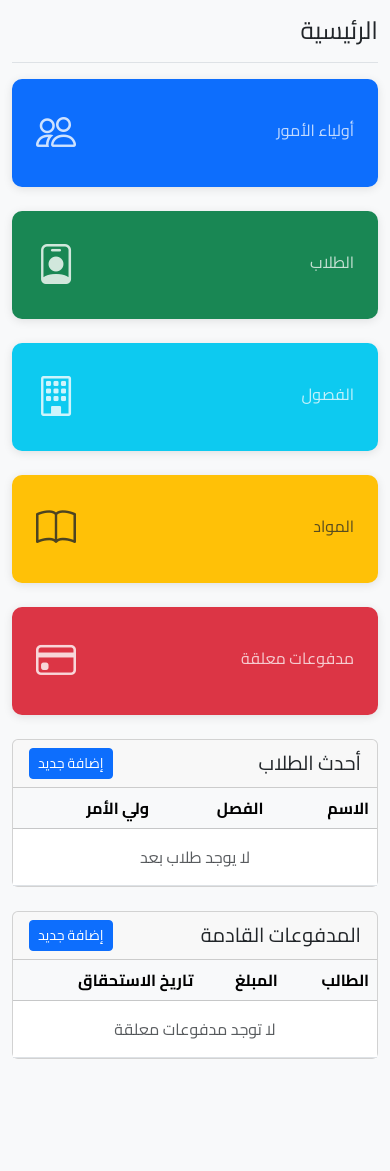
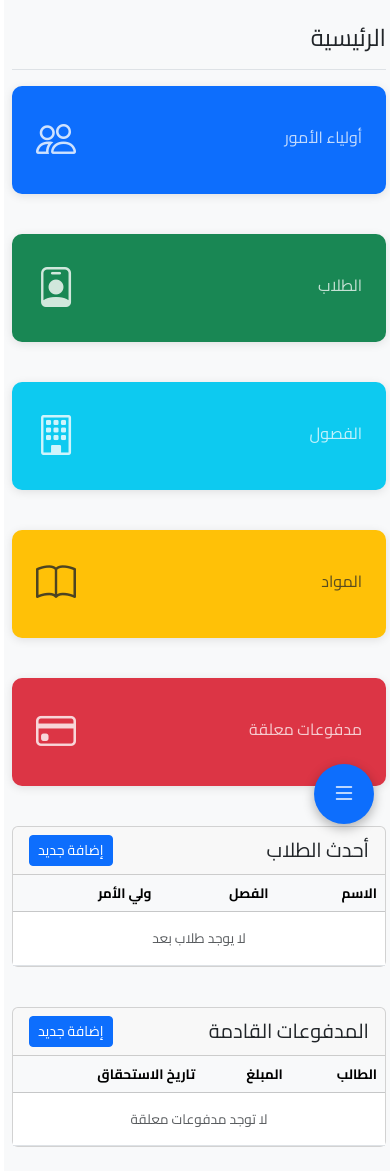
Before and after one commit to ibrahimfakhrey/kia, a Flask app: template app/admin/templates/admin/dashboard.html in a window 390 px wide. Before the commit the page ends 1059 px from the top, so only its background shows below. Run offline with Flask 3, Linux system fonts and the light colour scheme; the template is opened without the code that fills it, so the values that code supplies are empty.

Commit message:
Make admin panel mobile-responsive
- Add mobile sidebar with slide-in animation
- Add floating menu button on mobile devices
- Add overlay when sidebar is open on mobile
- Responsive font sizes and spacing for mobile
- Sidebar auto-closes when clicking links on mobile
- Desktop view remains unchanged

Mobile Features:
- Touch-friendly navigation
- Full-width content on mobile
- Floating menu button (bottom-right)
- Swipe-friendly sidebar
- Responsive tables and cards

🤖 Generated with [Claude Code](https://claude.com/claude-code)

Co-Authored-By: Claude Sonnet 4.5 <noreply@anthropic.com>

```diff
--- a/app/admin/templates/admin/base.html
+++ b/app/admin/templates/admin/base.html
@@ -14,6 +14,17 @@
         .sidebar {
             min-height: 100vh;
             background: #212529;
+            position: fixed;
+            top: 0;
+            right: 0;
+            bottom: 0;
+            z-index: 1000;
+            transform: translateX(100%);
+            transition: transform 0.3s ease-in-out;
+            width: 280px;
+        }
+        .sidebar.show {
+            transform: translateX(0);
         }
         .sidebar .nav-link {
             color: rgba(255,255,255,.75);
@@ -46,16 +57,92 @@
             font-size: 2.5rem;
             opacity: 0.8;
         }
+        .mobile-menu-btn {
+            display: none;
+            position: fixed;
+            bottom: 20px;
+            right: 20px;
+            z-index: 999;
+            width: 60px;
+            height: 60px;
+            border-radius: 50%;
+            background: #0d6efd;
+            color: white;
+            border: none;
+            box-shadow: 0 4px 12px rgba(0,0,0,0.3);
+            font-size: 24px;
+        }
+        .sidebar-overlay {
+            display: none;
+            position: fixed;
+            top: 0;
+            left: 0;
+            right: 0;
+            bottom: 0;
+            background: rgba(0,0,0,0.5);
+            z-index: 999;
+        }
+        .sidebar-overlay.show {
+            display: block;
+        }
+
+        /* Mobile styles */
+        @media (max-width: 768px) {
+            .sidebar {
+                width: 80%;
+                max-width: 300px;
+            }
+            .main-content {
+                margin-right: 0 !important;
+            }
+            .mobile-menu-btn {
+                display: flex;
+                align-items: center;
+                justify-content: center;
+            }
+            .col-md-3 {
+                display: none;
+            }
+            .col-md-9, .col-lg-10 {
+                width: 100% !important;
+                max-width: 100% !important;
+                padding: 0.5rem !important;
+            }
+            .card {
+                margin-bottom: 1rem;
+            }
+            .table-responsive {
+                font-size: 0.85rem;
+            }
+            h1.h2 {
+                font-size: 1.5rem;
+            }
+        }
+
+        @media (min-width: 769px) {
+            .sidebar {
+                position: relative;
+                transform: translateX(0);
+            }
+        }
     </style>
 </head>
 <body>
     <div class="container-fluid">
         <div class="row">
+            <!-- Sidebar Overlay for Mobile -->
+            <div class="sidebar-overlay" id="sidebarOverlay"></div>
+
             <!-- Sidebar -->
-            <nav class="col-md-3 col-lg-2 d-md-block sidebar collapse p-0">
+            <nav class="col-md-3 col-lg-2 d-md-block sidebar p-0" id="sidebar">
                 <div class="position-sticky pt-3">
                     <div class="text-center py-3 border-bottom border-secondary">
-                        <h5 class="text-white mb-0">KIA Admin</h5>
+                        <div class="d-flex justify-content-between align-items-center px-3">
+                            <h5 class="text-white mb-0">KIA Admin</h5>
+                            <button class="btn btn-sm btn-link text-white d-md-none" id="closeSidebar">
+                                <i class="bi bi-x-lg"></i>
+                            </button>
+                        </div>
                         <small class="text-muted">أكاديمية كيا الدولية للأطفال</small>
                     </div>
                     <ul class="nav flex-column mt-3">
@@ -135,7 +222,46 @@
         </div>
     </div>
 
+    <!-- Mobile Menu Button -->
+    <button class="mobile-menu-btn" id="mobileMenuBtn">
+        <i class="bi bi-list"></i>
+    </button>
+
     <script src="https://cdn.jsdelivr.net/npm/bootstrap@5.3.2/dist/js/bootstrap.bundle.min.js"></script>
+    <script>
+        // Mobile menu toggle
+        const sidebar = document.getElementById('sidebar');
+        const sidebarOverlay = document.getElementById('sidebarOverlay');
+        const mobileMenuBtn = document.getElementById('mobileMenuBtn');
+        const closeSidebar = document.getElementById('closeSidebar');
+
+        function toggleSidebar() {
+            sidebar.classList.toggle('show');
+            sidebarOverlay.classList.toggle('show');
+        }
+
+        if (mobileMenuBtn) {
+            mobileMenuBtn.addEventListener('click', toggleSidebar);
+        }
+
+        if (closeSidebar) {
+            closeSidebar.addEventListener('click', toggleSidebar);
+        }
+
+        if (sidebarOverlay) {
+            sidebarOverlay.addEventListener('click', toggleSidebar);
+        }
+
+        // Close sidebar when clicking a link on mobile
+        const sidebarLinks = sidebar.querySelectorAll('.nav-link');
+        sidebarLinks.forEach(link => {
+            link.addEventListener('click', () => {
+                if (window.innerWidth < 769) {
+                    toggleSidebar();
+                }
+            });
+        });
+    </script>
     {% block scripts %}{% endblock %}
 </body>
 </html>
```
